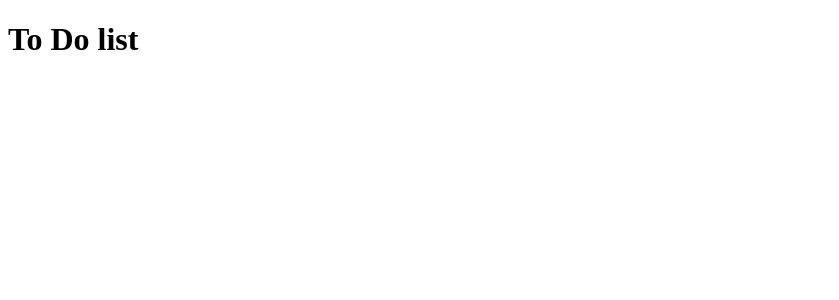
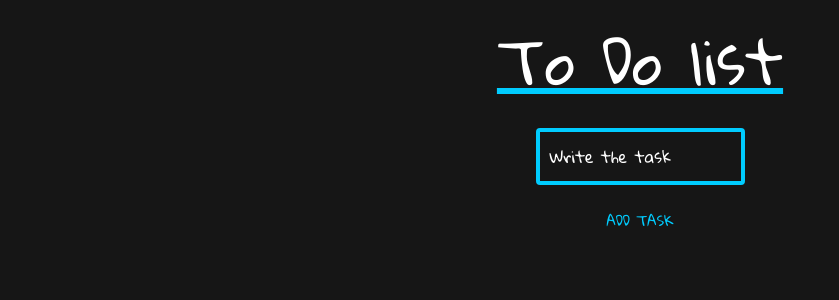
Before and after one commit to Kzarama/To_Do_list, a React (Create React App) app: page / in a window 1280 px wide. Shown: the top 300 px of the page, without its empty margins (0-839 px from the left). Built offline with nearby package versions, Linux system fonts and the light colour scheme.

Commit message:
feat: list and delete tasks added

```diff
--- a/package.json
+++ b/package.json
@@ -3,6 +3,8 @@
   "version": "0.1.0",
   "private": true,
   "dependencies": {
+    "@material-ui/core": "^4.11.4",
+    "@material-ui/icons": "^4.11.2",
     "@testing-library/jest-dom": "^5.11.4",
     "@testing-library/react": "^11.1.0",
     "@testing-library/user-event": "^12.1.10",
@@ -12,7 +14,7 @@
     "@types/react-dom": "^17.0.0",
     "react": "^17.0.2",
     "react-dom": "^17.0.2",
-    "react-scripts": "4.0.3",
+    "react-scripts": "^4.0.3",
     "typescript": "^4.1.2",
     "web-vitals": "^1.0.1"
   },
--- a/public/index.html
+++ b/public/index.html
@@ -4,9 +4,11 @@
     <meta charset="utf-8" />
     <meta name="viewport" content="width=device-width, initial-scale=1" />
     <meta name="theme-color" content="#000000" />
+    <link rel="preconnect" href="https://fonts.gstatic.com">
+    <link href="https://fonts.googleapis.com/css2?family=Gloria+Hallelujah&display=swap" rel="stylesheet">
     <title>To Do list</title>
   </head>
-  <body>
+  <body style="background-color: #161616;">
     <div id="root"></div>
   </body>
 </html>
--- a/src/pages/App.tsx
+++ b/src/pages/App.tsx
@@ -1,9 +1,158 @@
-import React from 'react';
+import {
+  Button,
+  createMuiTheme,
+  FormGroup,
+  List,
+  IconButton,
+  ListItem,
+  ListItemSecondaryAction,
+  ListItemText,
+  makeStyles,
+  TextField,
+  ThemeProvider,
+  Typography,
+  withStyles,
+} from "@material-ui/core";
+import DeleteIcon from "@material-ui/icons/Delete";
+import React, { useState } from "react";
 
-function App() {
+const theme = createMuiTheme({
+  typography: {
+    fontFamily: ["Gloria Hallelujah", "sans-serif"].join(","),
+  },
+});
+
+const useStyles = makeStyles({
+  root: {
+    color: "white",
+    textAlign: "center",
+  },
+  typography_class: {
+    margin: "25px",
+    textDecoration: "underline",
+    textDecorationColor: "#00ccff",
+  },
+  form_class: {
+    alignItems: "center",
+  },
+  textfield_label_class: {
+    color: "white",
+  },
+  textfield_text_class: {
+    color: "white",
+  },
+  add_button_class: {
+    marginTop: "10px",
+    color: "#00ccff",
+    "&:hover": {
+      color: "white",
+      backgroundColor: "#00ccff",
+    },
+    "&:active": {
+      borderColor: "#00ccff",
+    },
+    "&:focus": {
+      boxShadow: "0 0 0 0.2rem rgba(0,240,255,.5)",
+    },
+  },
+  list_class: {
+    width: "50%",
+    marginTop: "30px",
+    margin: "auto",
+  },
+  list_item_class: {
+    margin: "10px",
+    border: "4px solid #00ccff",
+    borderRadius: "50px",
+    background: "#313131",
+  },
+  delete_icon_class: {
+    color: "#00ccff",
+    fontSize: "30px",
+  },
+});
+
+const CssTextField = withStyles({
+  root: {
+    margin: "7px",
+    "& label.Mui-focused": {
+      color: "#00ccff",
+    },
+    "& .MuiOutlinedInput-root": {
+      "& fieldset": {
+        border: "4px solid #00ccff",
+      },
+      "&:hover fieldset": {
+        border: "5px solid #00ccff",
+      },
+      "&.Mui-focused fieldset": {
+        borderColor: "white",
+      },
+    },
+  },
+})(TextField);
+
+interface ITask {
+  taskName: string;
+}
+
+function App(): JSX.Element {
+  const classes = useStyles();
+
+  const [inputTask, setInputTask] = useState<string>("");
+  const [tasks, setTasks] = useState<ITask[]>([]);
+
+  const handleSubmit = (): void => {
+    const newTask: ITask[] = [...tasks, { taskName: inputTask }];
+    setTasks(newTask);
+    setInputTask("");
+  };
+
+  const handleDelete = (i: number): void => {
+    const newTasks: ITask[] = [...tasks];
+    newTasks.splice(i, 1);
+    setTasks(newTasks);
+    console.log(tasks);
+  };
+
   return (
-    <div className="App">
-      <h1>To Do list</h1>
+    <div className={classes.root}>
+      <ThemeProvider theme={theme}>
+        <Typography variant="h2" className={classes.typography_class}>
+          To Do list
+        </Typography>
+        <FormGroup className={classes.form_class}>
+          <CssTextField
+            value={inputTask}
+            label="Write the task"
+            variant="outlined"
+            onChange={(e) => setInputTask(e.target.value)}
+            InputLabelProps={{
+              className: classes.textfield_label_class,
+            }}
+            InputProps={{
+              className: classes.textfield_text_class,
+            }}
+          />
+          <Button className={classes.add_button_class} onClick={handleSubmit}>
+            Add task
+          </Button>
+        </FormGroup>
+        <List className={classes.list_class}>
+          {tasks.map((task: ITask, i: number) => {
+            return (
+              <ListItem key={i} className={classes.list_item_class}>
+                <ListItemText primary={task.taskName} />
+                <ListItemSecondaryAction>
+                  <IconButton onClick={() => handleDelete(i)}>
+                    <DeleteIcon className={classes.delete_icon_class} />
+                  </IconButton>
+                </ListItemSecondaryAction>
+              </ListItem>
+            );
+          })}
+        </List>
+      </ThemeProvider>
     </div>
   );
 }
--- /dev/null
+++ b/src/react-app-env.d.ts
@@ -0,0 +1 @@
+/// <reference types="react-scripts" />
```
Also changed, not shown: 1 other file (tests, documents, lock files or other folders).
